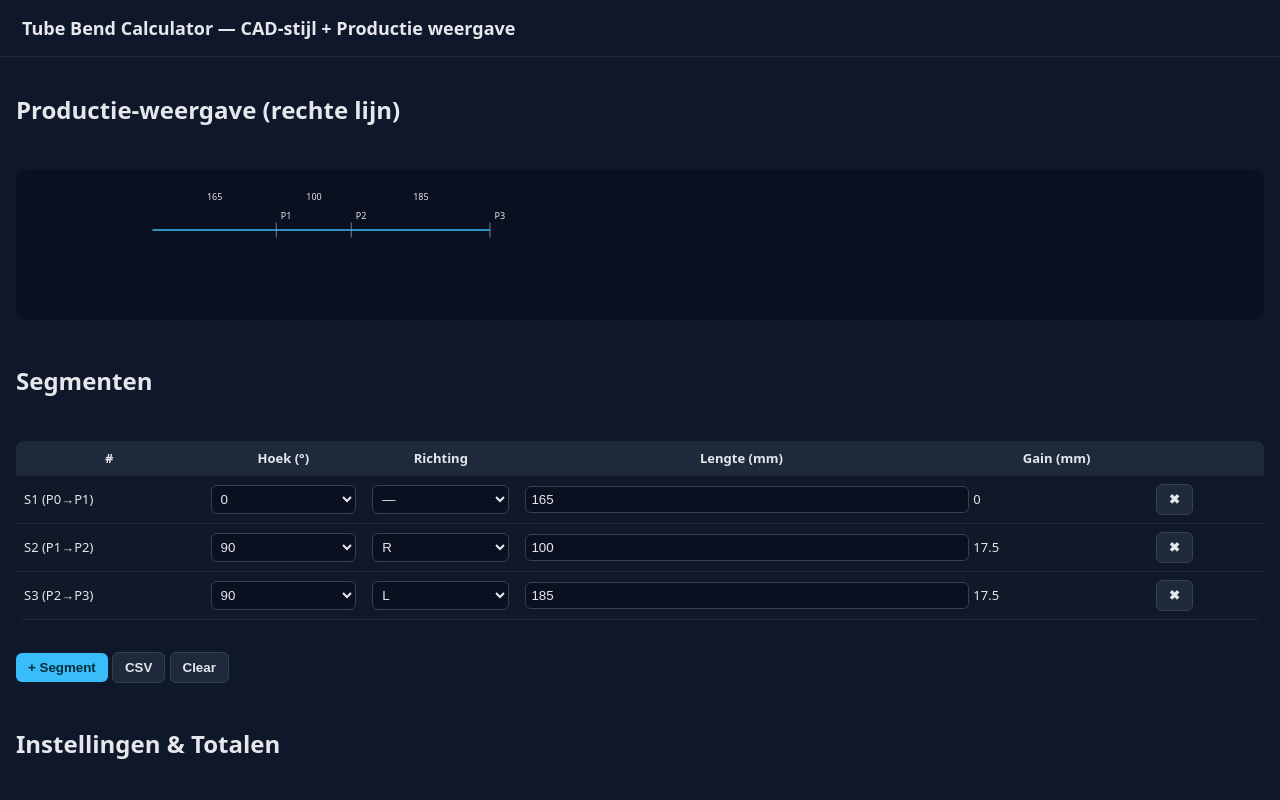
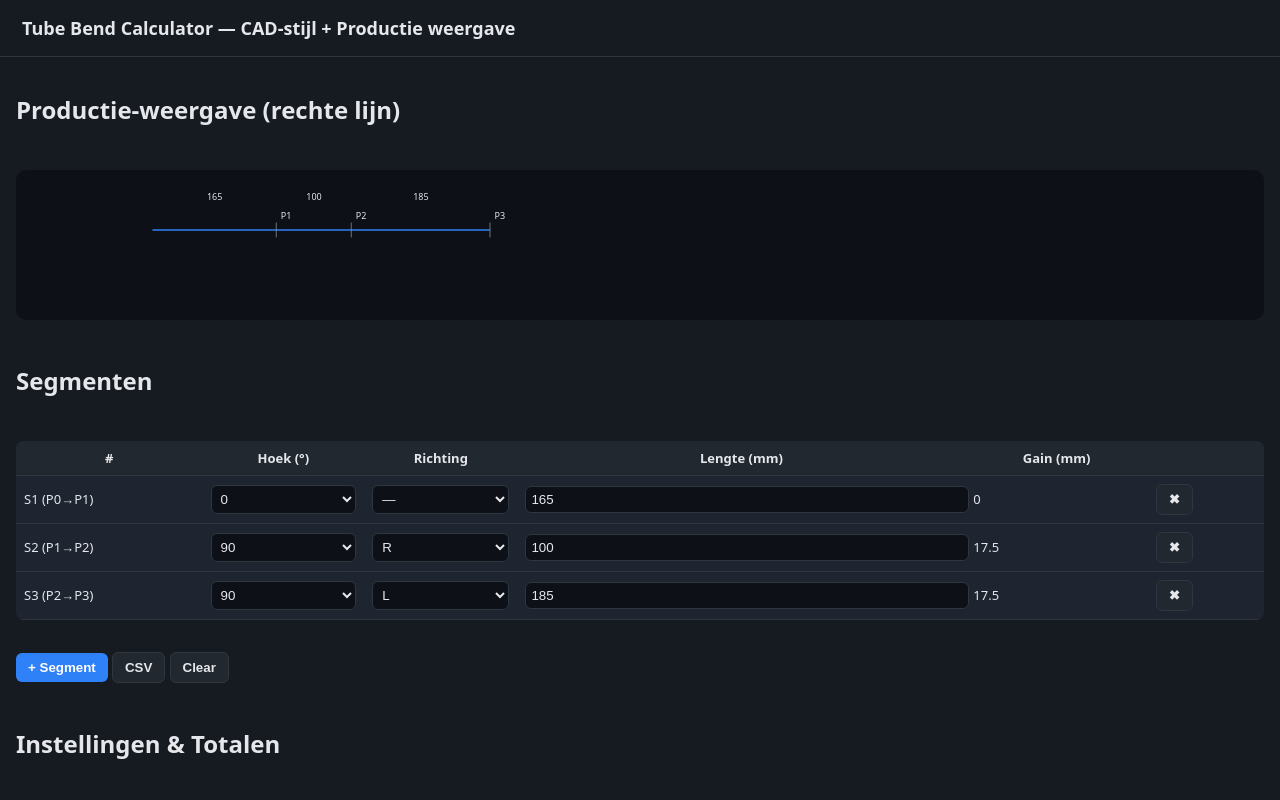
Before and after one commit to dieter-swerts/Tubing-calculator, a plain HTML site: page index.html in a window 1280 px wide. Shown: the top 800 px of the page. Drawn offline with Linux system fonts and the light colour scheme.

Commit message:
Update index.html

```diff
--- a/index.html
+++ b/index.html
@@ -6,30 +6,34 @@
 <title>Tube Bend Calculator — CAD + Production View</title>
 
 <style>
-    body { margin:0; background:#0f172a; color:#e5e7eb;
+    body { margin:0; background:#161b22; color:#e5e7eb;
            font-family:system-ui,Segoe UI,Roboto,Helvetica,Arial,sans-serif; }
-    header { padding:16px 22px; border-bottom:1px solid #1f2937; }
+
+    header { padding:16px 22px; border-bottom:1px solid #30363d; }
     h1 { margin:0; font-size:18px; }
+
     main { padding:16px; display:flex; flex-direction:column; gap:24px; }
 
-    table { width:100%; border-collapse:collapse; background:#111827;
+    /* TABLE */
+    table { width:100%; border-collapse:collapse; background:#1e2530;
             border-radius:8px; overflow:hidden; }
-    th,td { padding:8px; border-bottom:1px solid #1e293b; font-size:13px; white-space:nowrap; }
-    th { background:#1e293b; font-weight:600; }
+    th,td { padding:8px; border-bottom:1px solid #30363d; font-size:13px; white-space:nowrap; }
+    th { background:#212830; font-weight:600; }
+
     td input,td select {
-        width:100%; padding:5px; background:#0b1020; color:#e5e7eb;
-        border:1px solid #334155; border-radius:6px;
+        width:100%; padding:5px; background:#0d1117; color:#e5e7eb;
+        border:1px solid #30363d; border-radius:6px;
     }
 
     button { padding:7px 12px; border:none; border-radius:6px;
              cursor:pointer; font-weight:600; }
-    .add { background:#38bdf8; color:#042c3c; }
-    .sec { background:#1e293b; color:#e5e7eb; border:1px solid #334155; }
+    .add { background:#2f81f7; color:#ffffff; }
+    .sec { background:#212830; color:#e5e7eb; border:1px solid #30363d; }
 
-    .chip { background:#0b1020; border:1px solid #334155; padding:4px 8px;
+    .chip { background:#0d1117; border:1px solid #30363d; padding:4px 8px;
             border-radius:999px; }
 
-    svg { background:#0b1020; border-radius:10px; user-select:none; }
+    svg { background:#0d1117; border-radius:10px; user-select:none; }
 </style>
 </head>
 
@@ -97,6 +101,7 @@
 </svg>
 
 </main>
+
 
 <script>
 /* ============================================================ */
@@ -235,7 +240,7 @@ function drawProduction(){
  line.setAttribute("y1",80);
  line.setAttribute("x2",100+totalLength);
  line.setAttribute("y2",80);
- line.setAttribute("stroke","#38bdf8");
+ line.setAttribute("stroke","#2f81f7");
  line.setAttribute("stroke-width","2");
  svg.appendChild(line);
 
@@ -247,7 +252,7 @@ function drawProduction(){
    const v=document.createElementNS("http://www.w3.org/2000/svg","line");
    v.setAttribute("x1",pos); v.setAttribute("y1",70);
    v.setAttribute("x2",pos); v.setAttribute("y2",90);
-   v.setAttribute("stroke","#94a3b8");
+   v.setAttribute("stroke","#8b949e");
    svg.appendChild(v);
 
    const t=document.createElementNS("http://www.w3.org/2000/svg","text");
@@ -301,7 +306,7 @@ function drawCAD(){
    }
 
    const v=dv(dir);
-   const L=s.len*1; // scale 1:1 in model space
+   const L=s.len*1;
    const vx=x+v.x*L;
    const vy=y+v.y*L;
    P.push({x:vx,y:vy});
@@ -312,7 +317,7 @@ function drawCAD(){
 
  const p=document.createElementNS("http://www.w3.org/2000/svg","path");
  p.setAttribute("d",path);
- p.setAttribute("stroke","#38bdf8");
+ p.setAttribute("stroke","#2f81f7");
  p.setAttribute("stroke-width","2");
  p.setAttribute("fill","none");
  g.appendChild(p);
@@ -322,8 +327,8 @@ function drawCAD(){
    c.setAttribute("cx",p.x);
    c.setAttribute("cy",p.y);
    c.setAttribute("r",3);
-   c.setAttribute("fill","#0f172a");
-   c.setAttribute("stroke","#38bdf8");
+   c.setAttribute("fill","#161b22");
+   c.setAttribute("stroke","#2f81f7");
    g.appendChild(c);
 
    const t=document.createElementNS("http://www.w3.org/2000/svg","text");
@@ -397,7 +402,7 @@ document.getElementById("addSeg").onclick=()=>addSeg();
 document.getElementById("clearSeg").onclick=()=>{segs=[];tbody.innerHTML="";calc();};
 document.getElementById("od").onchange=()=>calc();
 
-// defaults voor testing
+// defaults
 addSeg({ang:0,dir:null,len:165});
 addSeg({ang:90,dir:"R",len:100});
 addSeg({ang:90,dir:"L",len:185});
```
